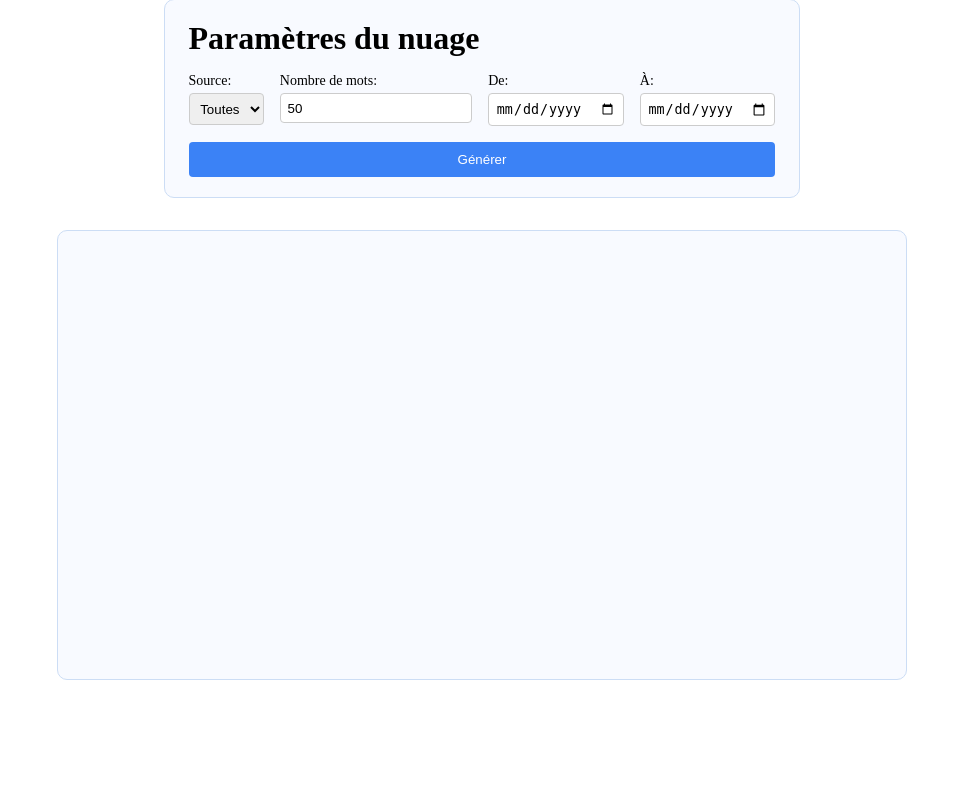
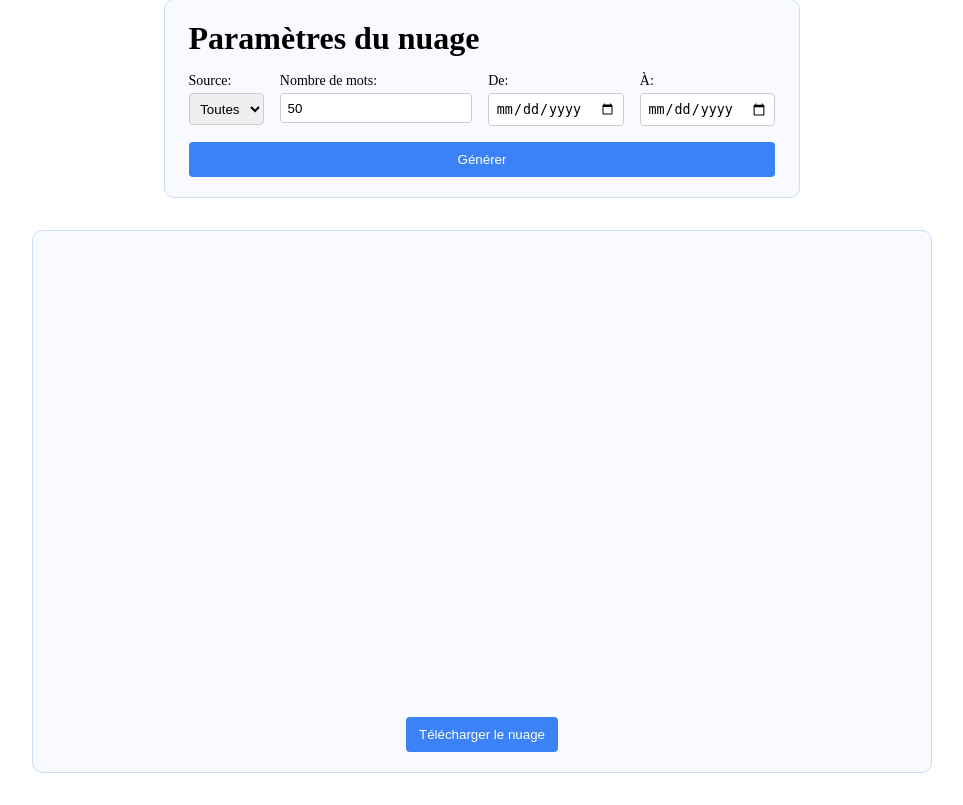
Before and after one commit to Akip2/sitemap-project, a Flask app: page /cloud in a window 1280 px wide. Shown: the part 192-997 px from the top of the page, without its empty margins (158-1121 px from the left). Before the commit the page ends 872 px from the top, so only its background shows below. Run offline with Flask 3, Linux system fonts and the light colour scheme; data that the repository does not hold is empty.

Commit message:
download word cloud

```diff
--- a/src/static/cloud.js
+++ b/src/static/cloud.js
@@ -7,7 +7,10 @@ const COLORS = ["#0013ff", "#0066ff", "#07a5df"];
 const sourceSelect = document.getElementById("source");
 setupSourceSelect(sourceSelect);
 
-document.getElementById("gen-btn").addEventListener("click", async () => {
+const generateButton = document.getElementById("gen-btn");
+const downloadButton = document.getElementById("download-btn");
+
+generateButton.addEventListener("click", async () => {
     const source = document.getElementById("source").value.trim();
     const dateStart = document.getElementById("date-start").value;
     const dateEnd = document.getElementById("date-end").value;
@@ -21,6 +24,24 @@ document.getElementById("gen-btn").addEventListener("click", async () => {
     const response = await fetch(`/api/wordcloud?origin=${source}&date_start=${dateStart}&date_end=${dateEnd}&nb_word=${nbWord}`);
     const words = await response.json();
     displayWordCloud(words);
+});
+
+downloadButton.addEventListener("click", () => {  // code inspiré par https://gist.github.com/neznayer/f40e3665f1d5218ce30619f7a57e25aa
+    const svgElement = document.getElementById("cloud").querySelector("svg");
+    const serializer = new XMLSerializer();
+    let source = serializer.serializeToString(svgElement);
+
+    if (!source.match(/^<svg[^>]+xmlns="http:\/\/www\.w3\.org\/2000\/svg"/)) {
+        source = source.replace(/^<svg/, '<svg xmlns="http://www.w3.org/2000/svg"');
+    }
+
+    const preface = '<?xml version="1.0" encoding="UTF-8"?>\r\n';
+    const blob = new Blob([preface, source], { type: "image/svg+xml" });
+
+    const a = document.createElement("a");
+    a.href = URL.createObjectURL(blob);
+    a.download = "cloud.svg";
+    a.click();
 });
 
 function getFontSize(freq, minFreq, maxFreq) {
--- a/src/static/style.css
+++ b/src/static/style.css
@@ -174,3 +174,8 @@ svg {
     height: 100%;
     background-color: cyan;
 }
+
+#download-btn {
+    max-width: 400px;
+    align-self: center;
+}
--- a/src/templates/cloud.html
+++ b/src/templates/cloud.html
@@ -33,6 +33,9 @@
       <button type="button" id="gen-btn">Générer</button>
     </form>
 
-    <div id="cloud" class="card"></div>
+    <div class="card">
+      <div id="cloud"></div>
+      <button id="download-btn">Télécharger le nuage</button>
+    </div>
   </main>
   {% endblock %}
```
